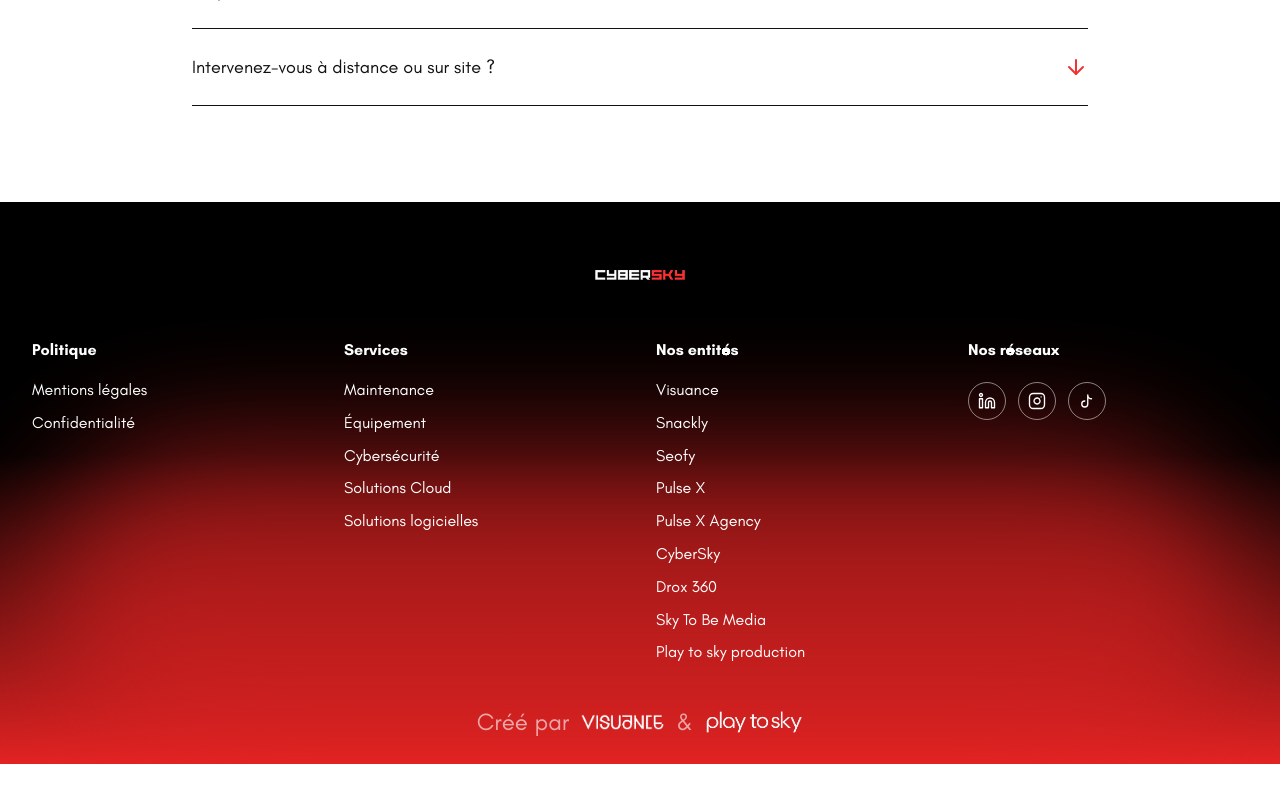
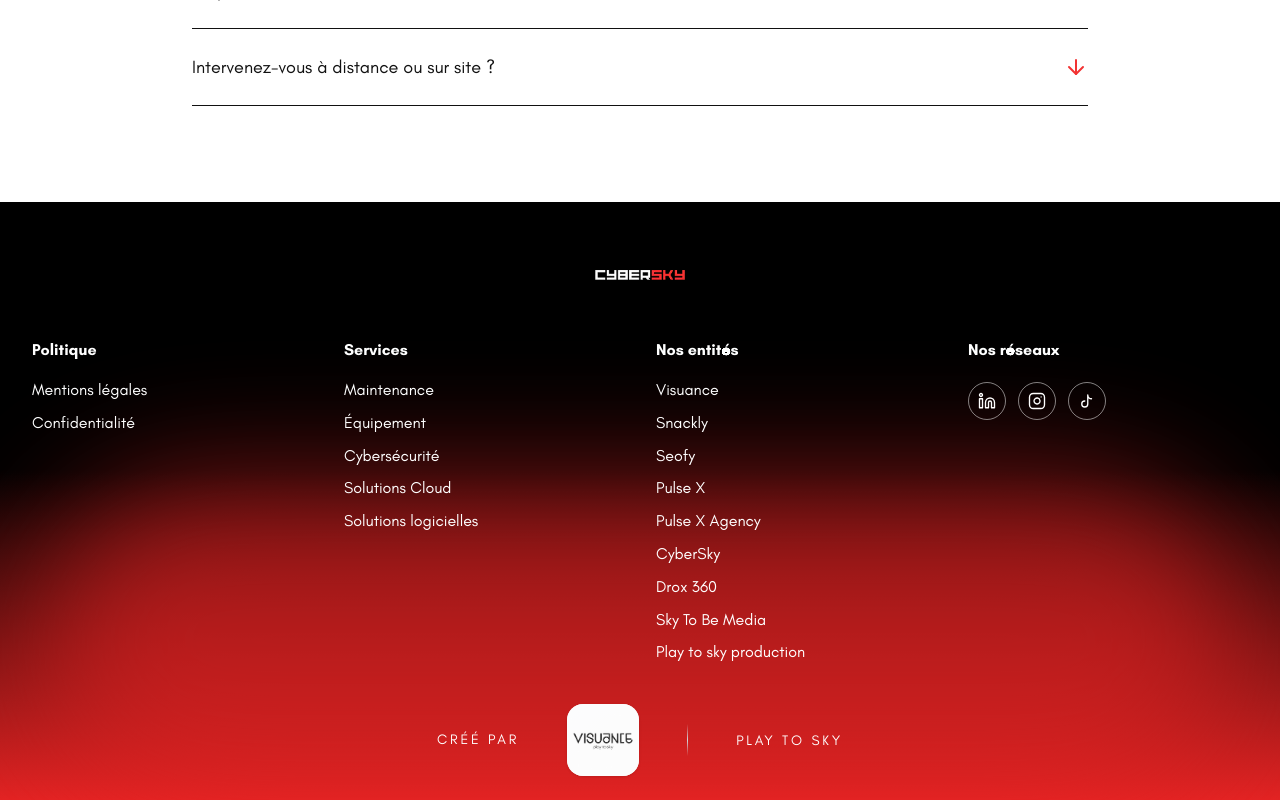
Before and after one commit to 4skygroup/cybersky, a React (Vite) app: page / in a window 1280 px wide. Shown: the part 2967-3767 px from the top of the page. Before the commit the page ends 3731 px from the top, so only its background shows below. Built offline with nearby package versions, Linux system fonts and the light colour scheme.

Commit message:
Footer creators subsection

```diff
--- /dev/null
+++ b/src/components/footer/CreatedBy.tsx
@@ -0,0 +1,43 @@
+import { useTranslation } from "react-i18next";
+
+export default function CreatedBy() {
+  const { t } = useTranslation();
+  return (
+    <div className="flex items-center justify-center gap-12 text-gray-white max-sm:flex-col">
+      <span className="text-sm font-extralight tracking-[0.2em] uppercase text-gray-white">
+        {t("footer.created_by")}
+      </span>
+      <a
+        href="https://visuanceagency.com"
+        target="_blank"
+        rel="noopener noreferrer"
+        className="group relative"
+        tabIndex={0}
+        style={{ transform: "none" }}
+      >
+        <div className="relative overflow-hidden rounded-2xl p-1 bg-linear-to-br from-gray-50 to-gray-100 shadow-sm group-hover:shadow-md transition-all duration-700">
+          <img
+            src="/visuance-logo.webp"
+            alt="Visuance"
+            className="scale-140 h-16 w-auto opacity-85 group-hover:opacity-100 transition-all duration-700 filter grayscale group-hover:grayscale-0"
+          />
+          <div className="absolute inset-0 bg-linear-to-tr from-blue-500/5 to-purple-500/5 rounded-2xl opacity-0 group-hover:opacity-100 transition-opacity duration-700"></div>
+        </div>
+      </a>
+      <div className="w-px h-8 bg-linear-to-b from-transparent via-gray-300 to-transparent max-sm:rotate-90"></div>
+      <a
+        href="https://playtosky.com"
+        target="_blank"
+        rel="noopener noreferrer"
+        className="group relative"
+        tabIndex={0}
+        style={{ transform: "none" }}
+      >
+        <span className="text-sm font-extralight tracking-[0.2em] uppercase text-gray-white group-hover:text-gray-white transition-all duration-500 relative">
+          Play to Sky
+          <div className="absolute -bottom-1 left-0 w-0 h-px bg-linear-to-r from-gray-white to-gray-white group-hover:w-full transition-all duration-500"></div>
+        </span>
+      </a>
+    </div>
+  );
+}
--- a/src/components/footer/Footer.tsx
+++ b/src/components/footer/Footer.tsx
@@ -7,6 +7,7 @@
   social,
 } from "@/components/footer/FooterData";
 import { Link } from "react-router-dom";
+import CreatedBy from "./CreatedBy";
 
 const FooterColumn = ({
   title,
@@ -130,20 +131,7 @@
         </div>
 
         {/* COPYRIGHT */}
-        <div className="mt-8 flex justify-center items-center gap-3 text-t3 font-regular text-white/60 tracking-normal">
-          <span>{t("footer.created_by")}</span>
-          <a href="https://www.visuanceagency.com/" target="_blank">
-            <img src="/visuance.webp" alt="Visuance logo" className="h-4" />
-          </a>
-          <span>&</span>
-          <a href="https://www.playtosky.com/" target="_blank">
-            <img
-              src="/play-to-sky.webp"
-              alt="Play To Sky logo"
-              className="h-6"
-            />
-          </a>
-        </div>
+        <CreatedBy />
       </div>
     </footer>
   );
```
Also changed, not shown: public/visuance-logo.webp (added).
